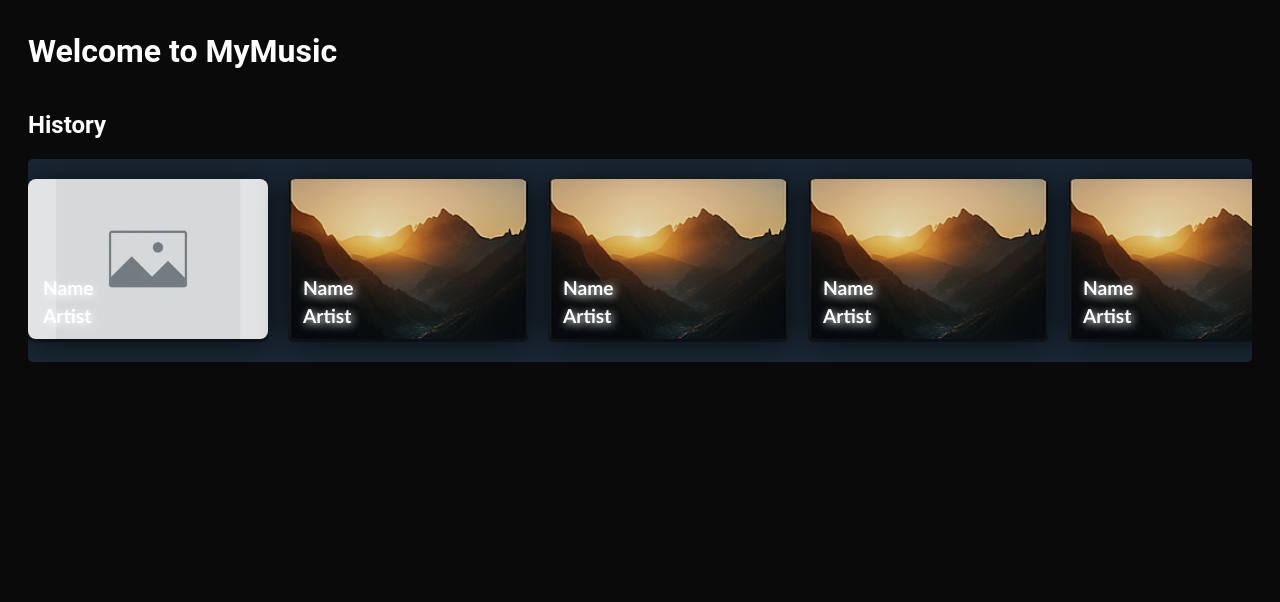
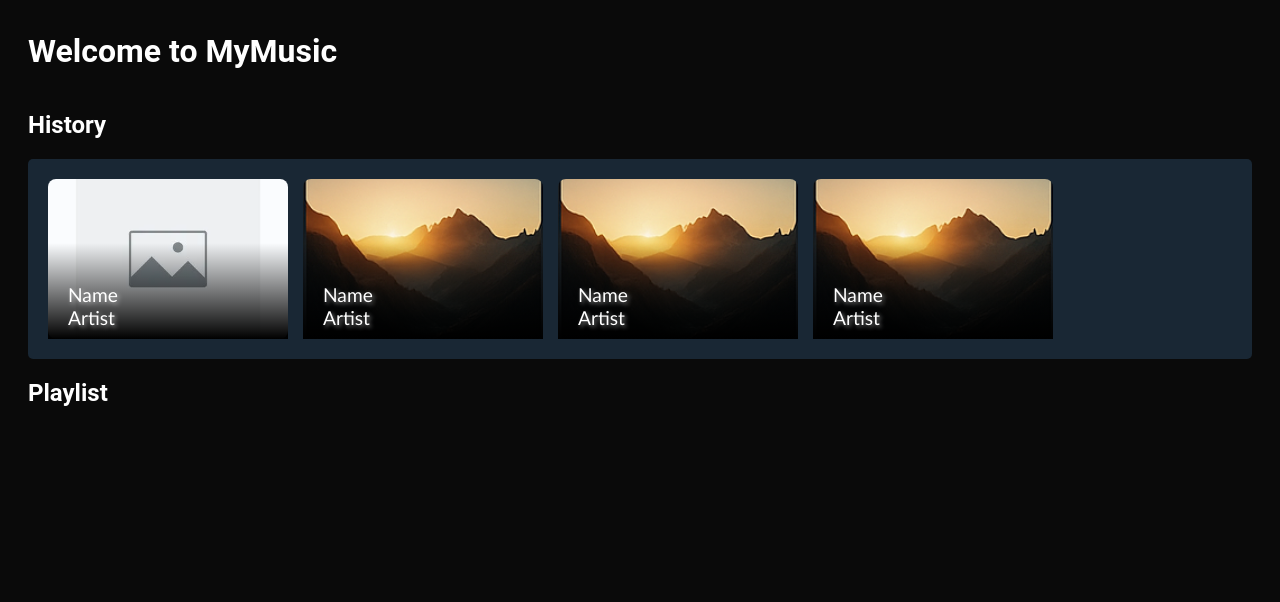
Before and after one commit to Vyshak-NSC/songsearch, a Flask app: page /main/ in a window 1280 px wide. Shown: the part 68-670 px from the top of the page. Run offline with Flask 3, Linux system fonts and the light colour scheme.

Commit message:
page:main.index; section:history; preliminary frontend complete

```diff
--- a/app/__init__.py
+++ b/app/__init__.py
@@ -1,7 +1,7 @@
 from flask_login import login_required
 from app.models import User
 from app.blueprints import auth_bp, main_bp
-from flask import Flask, jsonify, render_template, url_for
+from flask import Flask, jsonify, redirect, render_template, url_for
 from .extensions import db, login_manager, migrate, csrf
 from flask_wtf.csrf import generate_csrf
 
@@ -35,7 +35,7 @@ def create_app():
     @app.route('/')
     @login_required
     def index():
-        return render_template('home.html')
+        return redirect(url_for('main.index'))
 
     @app.route("/site-map")
     def site_map():
--- a/app/static/css/main/index.css
+++ b/app/static/css/main/index.css
@@ -1,3 +1,4 @@
+/* ==================== History section ==================== */
 .history{
     display: flex;
     flex-direction: column;
@@ -9,32 +10,26 @@
     padding: 20px;
     background-color: #192734;
     border-radius: 5px;
-    gap: 20px;
+    gap:15px;
     overflow-x: auto;
     scroll-snap-type: x mandatory;
 }
 
 .history-item{
-    flex: 1 0 auto;
-    scroll-snap-align: start;
-    background-color: rgba(20,20,30, 0.8);
-    flex: 0 0 calc(100% / 5);
-    height: auto;
-
+    flex: 1fr;
+    display: flex;
+    height: 10rem;
+    flex-direction: column;
     border-radius: 5px;
     position: relative;
     font-family:'Trebuchet MS', 'Lucida Sans Unicode', 'Lucida Grande', 'Lucida Sans', Arial, sans-serif;
 }
 
-
-.history-img img{
-    border-radius: 8px;
-    height: 10rem;
+.history-item img{
     aspect-ratio: 1.5/1;
     border-radius: 8px;
     object-fit: cover;
-    filter: brightness(0.9);
-    box-shadow: 2px 2px 30px rgba(0, 0, 0, 0.7)
+    height: 100%;
 }
 
 
@@ -42,11 +37,28 @@
     position: absolute;
     bottom: 10px;
     left: 10px;
-    font-size: 1.2rem;
-    font-weight: bold;
+    z-index: 10;
+    filter: drop-shadow(2px 2px 2px rgba(255, 255, 255, 0.5));
 }
 
-.history-info p{
-    margin: 5px;
-    filter: drop-shadow(2px 2px 4px rgba(255, 255, 255, 2));
+.history-item::after {
+    content: '';
+    position: absolute;
+    bottom: 0;
+    left: 0;
+    right: 0;
+    height: 60%;  /* controls how high the fog rises */
+    background: linear-gradient(
+        to top,
+        rgba(0, 0, 0, 1) 0%,  /* darkest at the bottom */
+        rgba(0, 0, 0, 0) 100%   /* fades out to transparent upwards */
+    );
+    z-index: 1;
 }
+
+.song-title, .song-artist{
+    margin: 0 10px;
+    font-size: 1.2rem;
+}
+
+/* ==================== History section ==================== */
--- a/app/templates/main/index.html
+++ b/app/templates/main/index.html
@@ -12,9 +12,7 @@
         <h2>History</h2>
         <div class="history-container">
             <div class="history-item">
-                <div class="history-img">
-                    <img src="{{ url_for('static', filename='images/placeholder.webp') }}" alt="Song cover">
-                </div>
+                <img src="{{ url_for('static', filename='images/placeholder.webp') }}" alt="Song cover" class="history-img">
                 <div class="history-info">
                     <p class="song-title">Name</p>
                     <p class="song-artist">Artist</p>
@@ -22,9 +20,7 @@
             </div>
 
             <div class="history-item">
-                <div class="history-img">
-                    <img src="{{ url_for('static', filename='images/image.png') }}" alt="Song cover">
-                </div>
+                <img src="{{ url_for('static', filename='images/image.png') }}" alt="Song cover" class="history-img">
                 <div class="history-info">
                     <p class="song-title">Name</p>
                     <p class="song-artist">Artist</p>
@@ -32,9 +28,7 @@
             </div>
 
             <div class="history-item">
-                <div class="history-img">
-                    <img src="{{ url_for('static', filename='images/image.png') }}" alt="Song cover">
-                </div>
+                <img src="{{ url_for('static', filename='images/image.png') }}" alt="Song cover" class="history-img">
                 <div class="history-info">
                     <p class="song-title">Name</p>
                     <p class="song-artist">Artist</p>
@@ -42,48 +36,21 @@
             </div>
 
             <div class="history-item">
-                <div class="history-img">
-                    <img src="{{ url_for('static', filename='images/image.png') }}" alt="Song cover">
-                </div>
+                <img src="{{ url_for('static', filename='images/image.png') }}" alt="Song cover" class="history-img">
                 <div class="history-info">
                     <p class="song-title">Name</p>
                     <p class="song-artist">Artist</p>
                 </div>
             </div>
+    </section>
 
-            <div class="history-item">
-                <div class="history-img">
-                    <img src="{{ url_for('static', filename='images/image.png') }}" alt="Song cover">
-                </div>
-                <div class="history-info">
-                    <p class="song-title">Name</p>
-                    <p class="song-artist">Artist</p>
-                </div>
-            </div>
+    <section class="playlist">
+        <h2>Playlist</h2>
 
-            <div class="history-item">
-                <div class="history-img">
-                    <img src="{{ url_for('static', filename='images/image.png') }}" alt="Song cover">
-                </div>
-                <div class="history-info">
-                    <p class="song-title">Name</p>
-                    <p class="song-artist">Artist</p>
-                </div>
-            </div>
-
-            <div class="history-item">
-                <div class="history-img">
-                    <img src="{{ url_for('static', filename='images/image.png') }}" alt="Song cover">
-                </div>
-                <div class="history-info">
-                    <p class="song-title">Name</p>
-                    <p class="song-artist">Artist</p>
-                </div>
-            </div>
-
-
+        <div class="playlist-item">
 
         </div>
+
     </section>
 {% endblock %}
 
```
